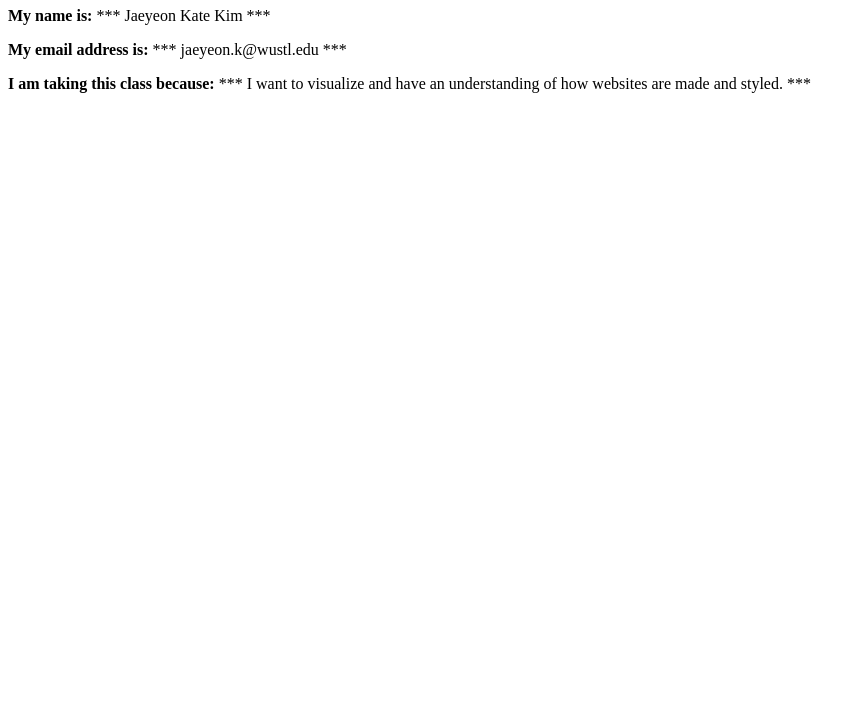
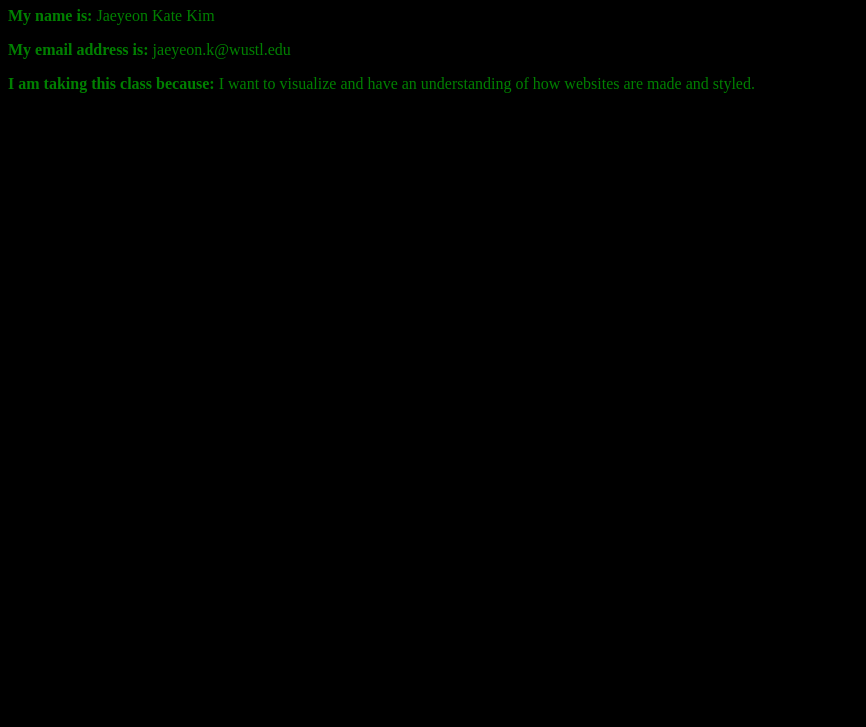
Before and after one commit to cse204-2024/01-hello-world-KateKimdo, a plain HTML site: page index.html in a window 1280 px wide. Shown: the part 73-800 px from the top of the page, without its empty margins (0-866 px from the left). Drawn offline with Linux system fonts and the light colour scheme.

Commit message:
changed font color

```diff
--- a/index.html
+++ b/index.html
@@ -5,21 +5,21 @@
         <title>CSE 204 - Assignment 01 Hello World</title>
 
     </head>
-    <body>
-
+    <body bgcolor="black">
+        <font color="green">
             <h1>Hello world!</h1>
             <p>
                 <strong>My name is:</strong>
-            *** Jaeyeon Kate Kim ***
+                Jaeyeon Kate Kim
             </p>
             <p>
                 <strong>My email address is:</strong>
-            *** jaeyeon.k@wustl.edu ***
+                jaeyeon.k@wustl.edu
             </p>
             <p>
                 <strong>I am taking this class because:</strong>
-            *** I want to visualize and have an understanding of how websites are made and styled. ***
+                I want to visualize and have an understanding of how websites are made and styled.
             </p>
-
+        </font>
     </body>
 </html>
```
Lines whose indentation alone changed are shown as unchanged.
